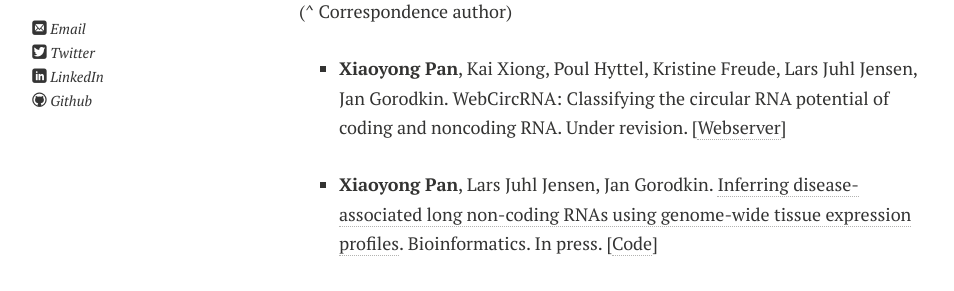
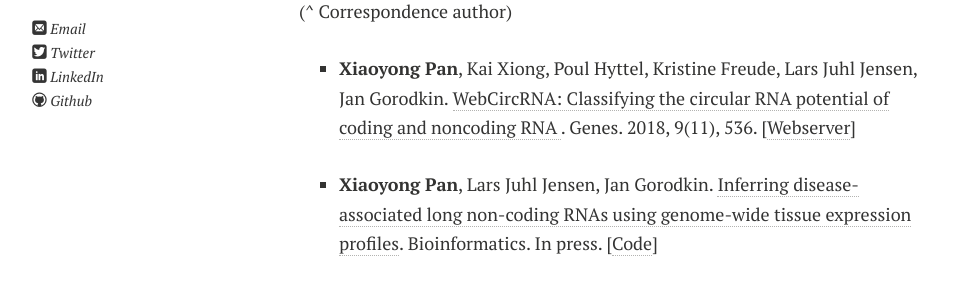
Before and after one commit to xypan1232/xypan1232.github.io, a Jekyll site: the page built from publications.md, in a window 1280 px wide and 900 px high. Shown: the part 221-512 px from the top of the window, without its empty margins (21-975 px from the left). Built offline with Jekyll 4.4.1, drawn with Linux system fonts in a browser that asks for light colours; nearby versions of some CDN libraries; Markdown is read by kramdown in place of the engine named in the settings.

Commit message:
Update publications.md

```diff
--- a/publications.md
+++ b/publications.md
@@ -11,8 +11,8 @@
 (^ Correspondence author) <br>
 <ul>
 <li>
-    <p><b>Xiaoyong Pan</b>, Kai Xiong, Poul Hyttel, Kristine Freude, Lars Juhl Jensen, Jan Gorodkin. WebCircRNA: Classifying the circular RNA potential of coding and
-noncoding RNA. Under revision. [<a href="https://rth.dk/resources/webcircrna">Webserver</a>]</p>
+    <p><b>Xiaoyong Pan</b>, Kai Xiong, Poul Hyttel, Kristine Freude, Lars Juhl Jensen, Jan Gorodkin. <a href="https://www.mdpi.com/2073-4425/9/11/536">WebCircRNA: Classifying the circular RNA potential of coding and
+noncoding RNA </a>. Genes. 2018, 9(11), 536. [<a href="https://rth.dk/resources/webcircrna">Webserver</a>]</p>
   </li>
 
 <li>
```
